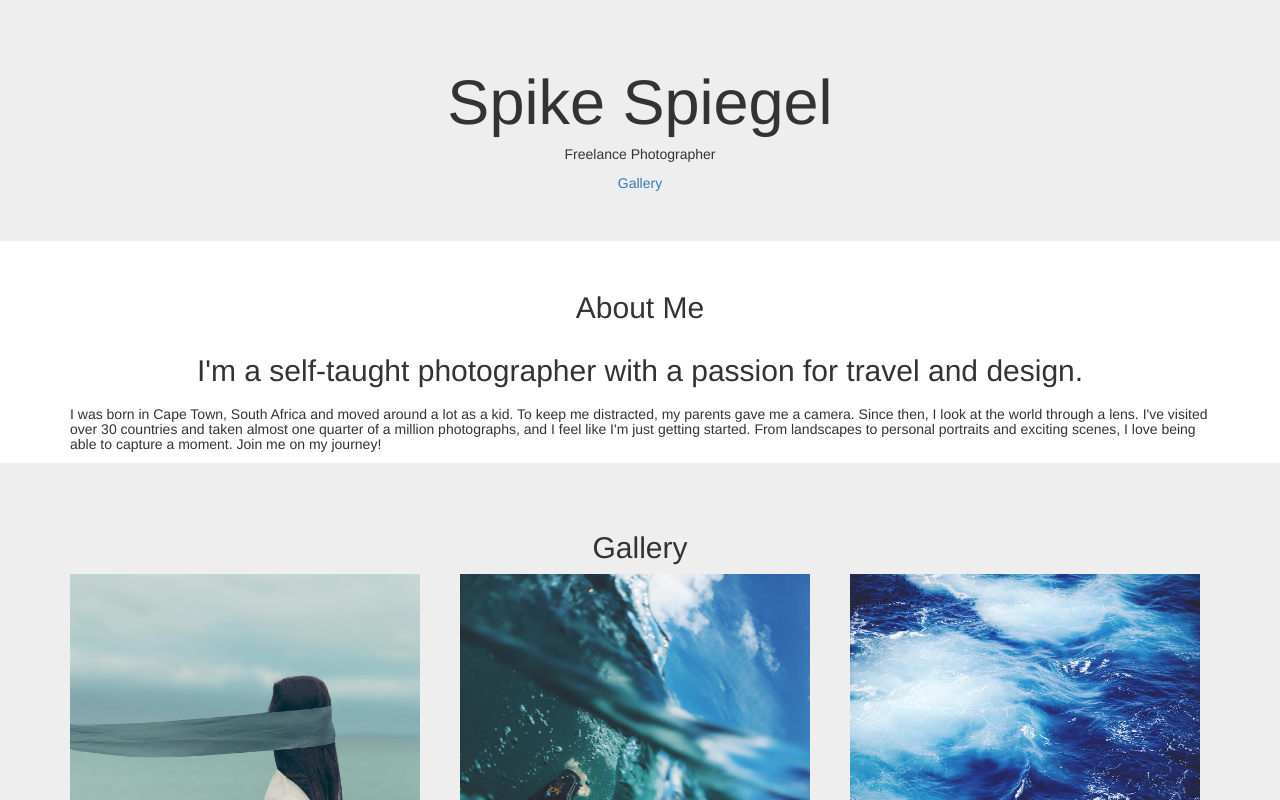
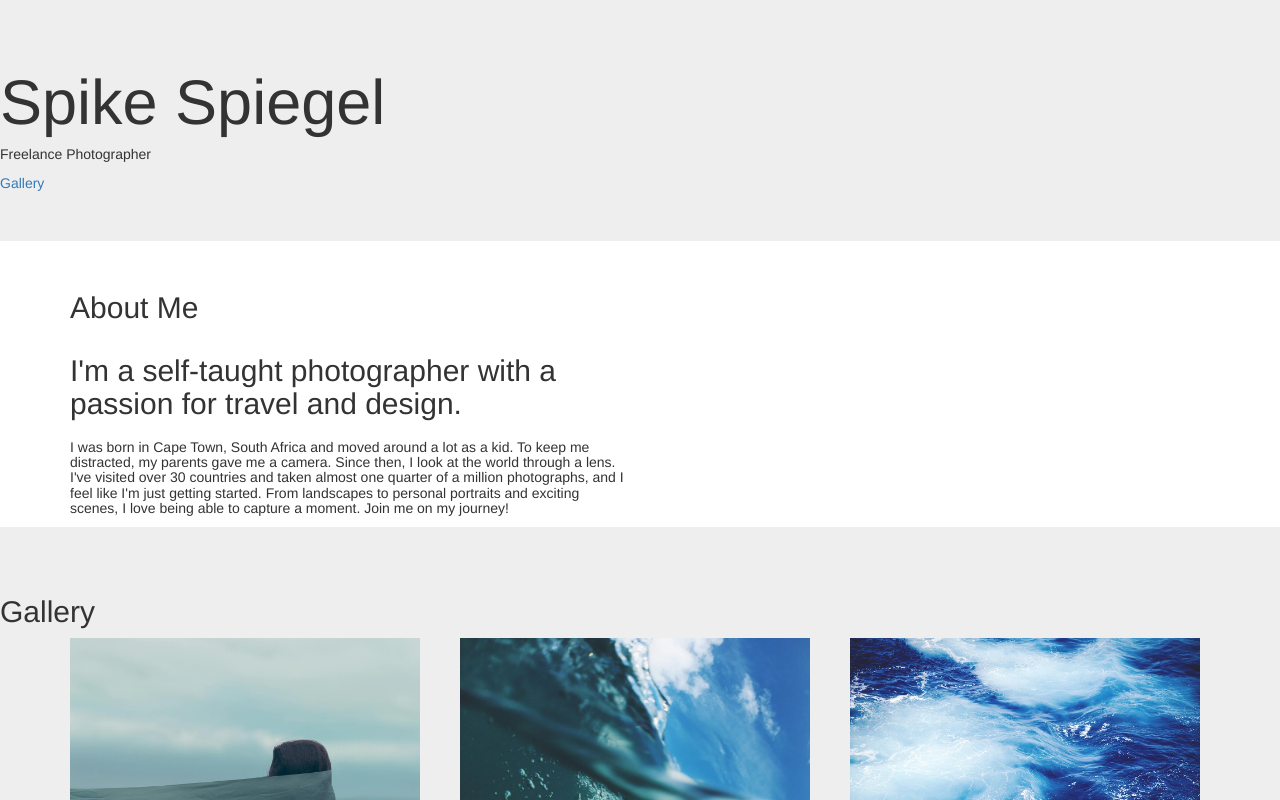
Before and after one commit to crosseyedjim0/portfolio-project, a plain HTML site: page index.html in a window 1280 px wide. Shown: the top 800 px of the page. Drawn offline with nearby package versions, Linux system fonts and the light colour scheme.

Commit message:
removes some inline formatting

```diff
--- a/index.html
+++ b/index.html
@@ -5,32 +5,31 @@
     <title>Spiegel Portfolio</title>
     <link type="text/css" rel="stylesheet" href="https://maxcdn.bootstrapcdn.com/bootstrap/3.3.7/css/bootstrap.min.css">
     <script type="text/css" src="https://maxcdn.bootstrapcdn.com/bootstrap/3.3.7/js/bootstrap.min.js"></script>
-
   </head>
 
 
   <body>
-    <div id="intro" class="jumbotron" align="center">
+    <div id="intro" class="jumbotron">
       <h1>Spike Spiegel</h1>
       <h5>Freelance Photographer</h5>
       <a href="#gallery">Gallery</a>
     </div>
     <div id="about" class="container">
-      <h2 align="center">About Me</h2>
+      <h2>About Me</h2>
         <div class="row">
-          <div class="col-md-12">
-            <h2 align="center">I'm a self-taught photographer with a passion for travel and design.</h2>
+          <div class="col-md-6">
+            <h2>I'm a self-taught photographer with a passion for travel and design.</h2>
           </div>
         </div>
         <div class="row">
-          <div class="col-md-12">
+          <div class="col-md-6">
             <h5>I was born in Cape Town, South Africa and moved around a lot as a kid. To keep me distracted, my parents gave me a camera. Since then, I look at the world through a lens. I've visited over 30 countries and taken almost one quarter of a million photographs, and I feel like I'm just getting started. From landscapes to personal portraits and exciting scenes, I love being able to capture a moment. Join me on my journey!</h5>
           </div>
         </div>
     </div>
     <div id="gallery">
       <div class="jumbotron">
-        <h2 align="center">Gallery</h2>
+        <h2>Gallery</h2>
         <div class="container">
           <div class="row">
             <div class="col-md-4">
@@ -72,7 +71,7 @@
       <div class="bridge"></div>
     </div>
     <div id="contact">
-      <div class="jumbotron" align="center">
+      <div class="jumbotron">
         <h2>Contact Me</h2>
         <p>"I'm available for freelance - from events like weddings to documenting your next adventure, let's chat!"</p>
         <a href="mailto:mail@example.com">Send me an email!</a>
```
